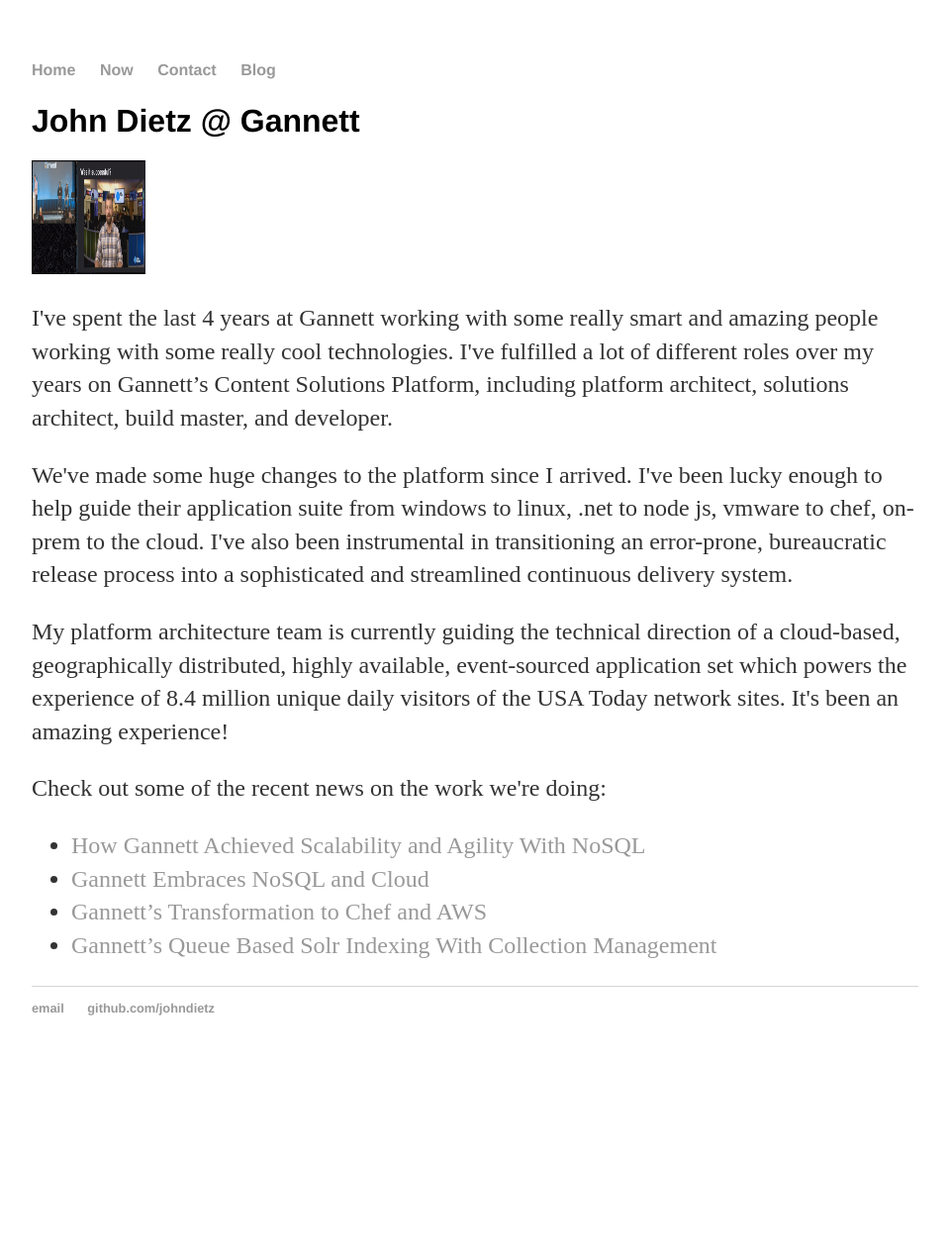
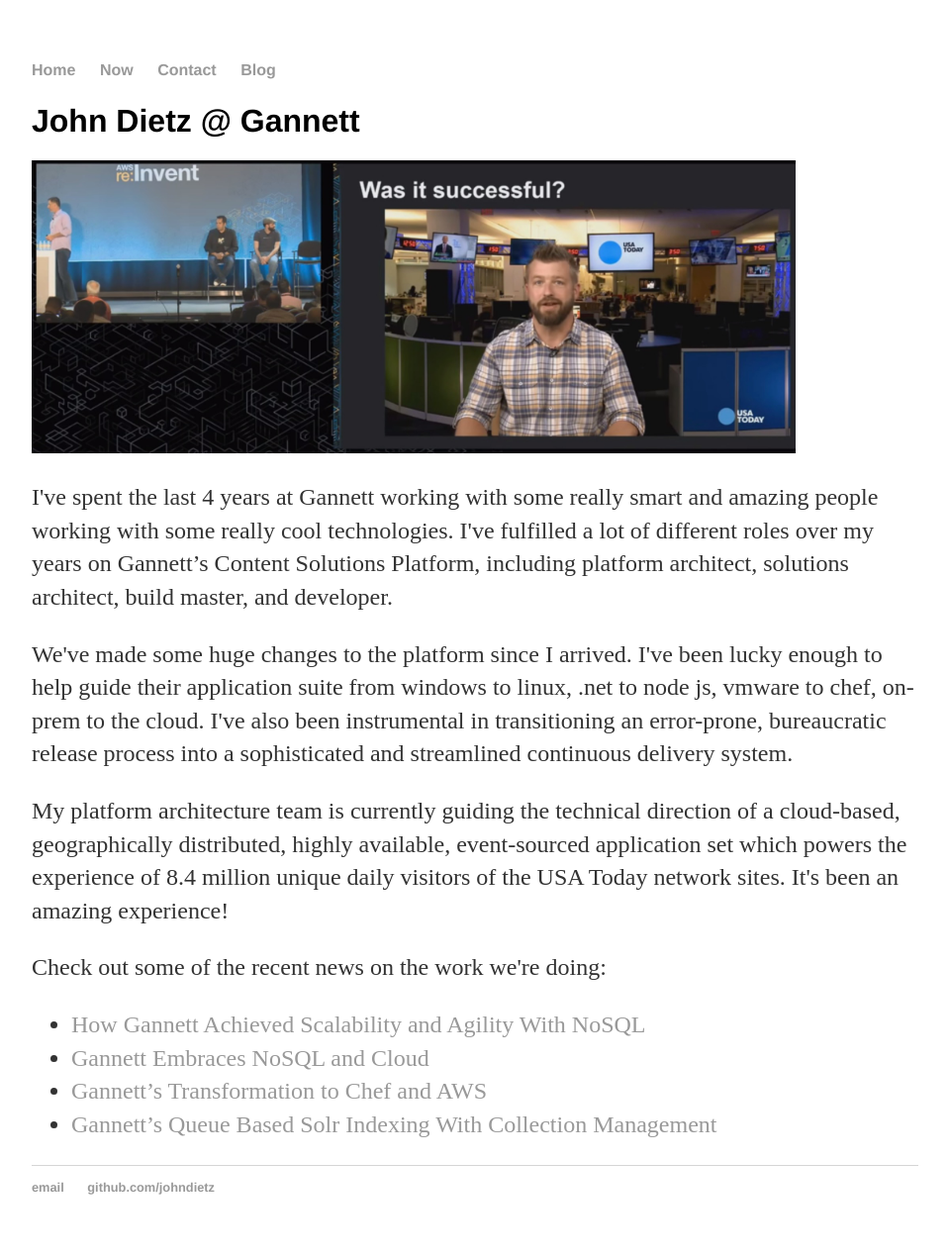
Before and after one commit to relentlessdev/relentlessdev.github.io, a Jekyll site: the page built from gannett/index.html, in a window 1280 px wide. Shown: the whole page at 99% size, without its empty margins (160-1119 px from the left). Built offline with Jekyll 4.4.1, drawn with Linux system fonts in a browser that asks for light colours; before the commit the page ends 1088 px from its top, so only the background shows below that.

Commit message:
johndietz re:invent image adjustment

```diff
--- a/gannett/index.html
+++ b/gannett/index.html
@@ -5,7 +5,7 @@
 
 <div class="experience">
 	<h1>John Dietz @ Gannett</h1>
-	<img src="../images/johndietz-aws-reinvent.png" alt="John Dietz at re:Invent" style="width:115px;height:115px;">
+	<img src="../images/johndietz-aws-reinvent.png" alt="John Dietz at re:Invent" style="width:772px;height:296px;">
 	<p>I've spent the last 4 years at Gannett working with some really smart and amazing people working with some really cool technologies. I've fulfilled a lot of different roles over my years on Gannett’s Content Solutions Platform, including platform architect, solutions architect, build master, and developer.</p>
 	<p>We've made some huge changes to the platform since I arrived. I've been lucky enough to help guide their application suite from windows to linux, .net to node js, vmware to chef, on-prem to the cloud. I've also been instrumental in transitioning an error-prone, bureaucratic release process into a sophisticated and streamlined continuous delivery system.</p>
 	<p>My platform architecture team is currently guiding the technical direction of a cloud-based, geographically distributed, highly available, event-sourced application set which powers the experience of 8.4 million unique daily visitors of the USA Today network sites. It's been an amazing experience!</p>
```
